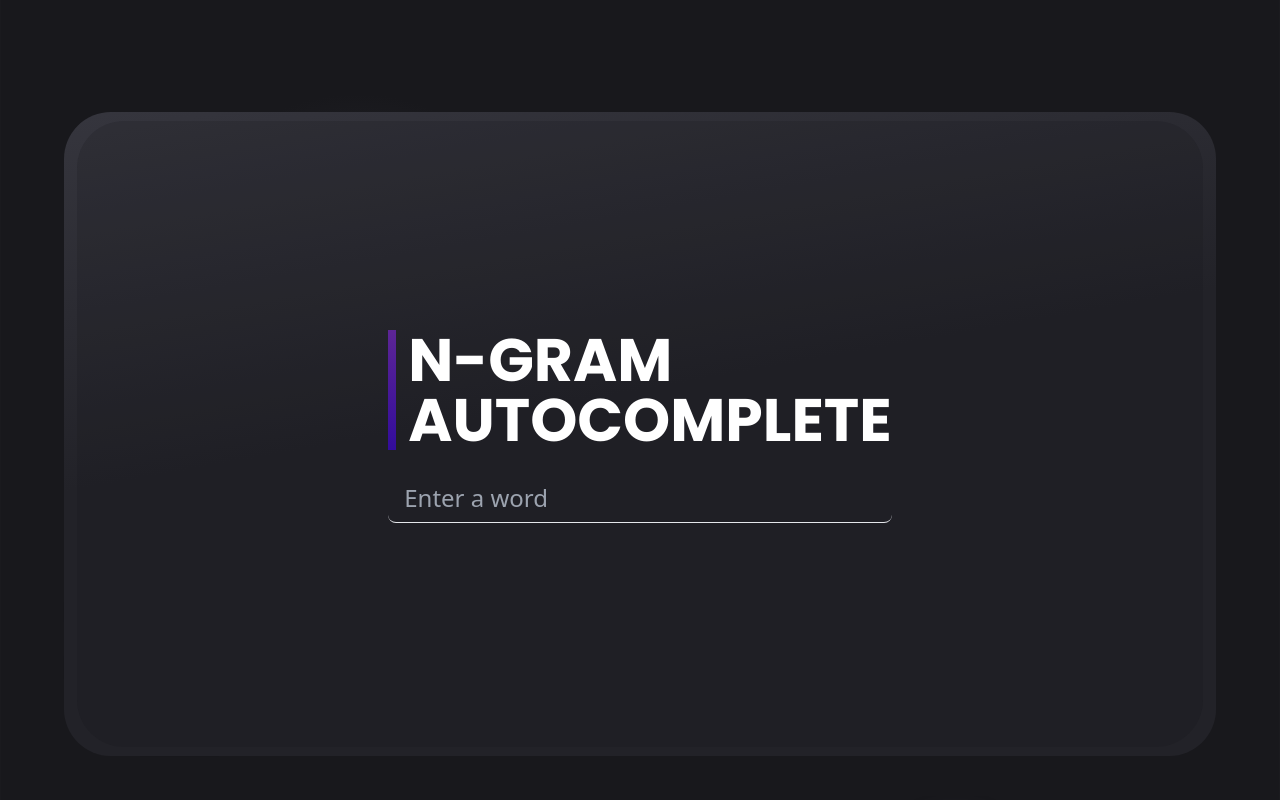
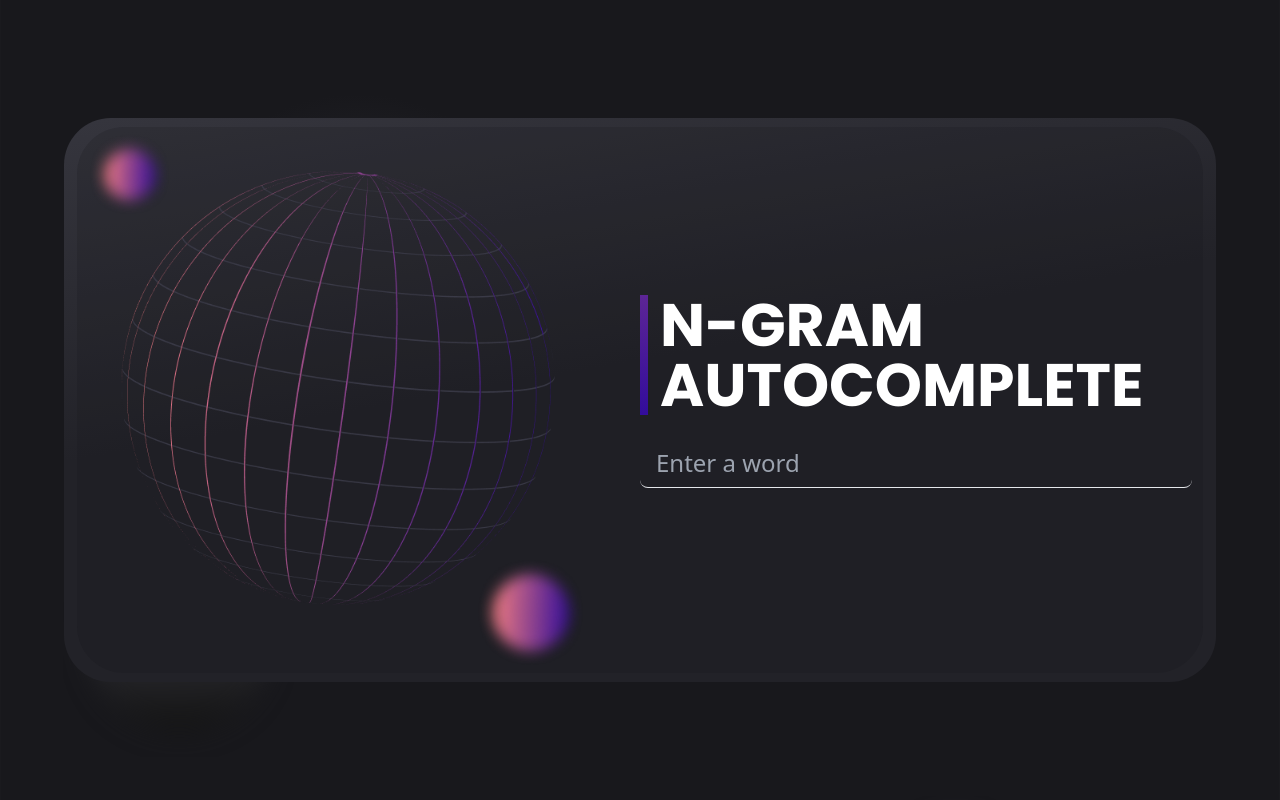
Before and after one commit to NykBswr/nlp_autocomplete_project, a Python web app: template templates/index.html in a window 1280 px wide. Run offline with Jinja, Linux system fonts and the light colour scheme; the template is opened without the code that fills it, so the values that code supplies are empty.

Commit message:
Perbaiki Tampilan

```diff
--- a/templates/index.html
+++ b/templates/index.html
@@ -26,13 +26,13 @@
     .bg-center {
         background: linear-gradient(170deg, #3D3D46 -17.62%, #222228 44.86%);
         width: 72rem;
-        height: 40.26031rem;
+        height: 35.26031rem;
         border-radius: 2.9375rem;
     }
 
     .bg-center2 {
         width: 70.38594rem;
-        height: 39.0735rem;
+        height: 34.0735rem;
         border-radius: 2.9375rem;
         background: rgba(24, 24, 28, 0.20);
     }
@@ -45,22 +45,37 @@
         border-image: linear-gradient(220deg, #F47F7F 0.48%, #320C9C 100%);
         border-image-slice: 1;
     }
+
+    .w-500 {
+        width: 49%;
+    }
+
+    .globe {
+        width: 90%;
+    }
 </style>
 
-<body class="bg-image flex justify-center mt-28 mb-auto">
-    <div class="bg-center rounded-md flex items-center justify-center">
-        <div class="bg-center2 flex items-center justify-center">
-            <div class="mx-auto">
-                <h1 class="border-l-8 pl-3 text-6xl font-bold text-white mb-6 text-start uppercase">
+<body class="bg-image w-full flex items-center justify-center h-screen">
+    <div class="flex items-center justify-center">
+        <div class="scale-50 lg:scale-100 bg-center rounded-md flex items-center justify-center">
+            <div class="scale-50 lg:scale-100 bg-center2 flex items-center justify-center">
+                <div class="mx-auto flex w-full items-center justify-center">
+                    <div class="w-500 flex items-center justify-center lg:block hidden">
+                        <img class="globe h-auto flex items-center justify-center" src="/static/img/globe.png">
+                    </div>
+                    <div class="scale-50 w-500 flex flex-col justify-center items-center lg:items-start">
+                        <h1 class="border-l-8 pl-3 text-3xl lg:text-6xl font-bold text-white mb-6 text-start uppercase">
                             N-gram<br>Autocomplete
                         </h1>
-                <div class="w-full flex items-center text-white text-2xl">
+                        <div class="w-full flex items-center justify-center text-white text-2xl">
                             <input type="text" id="prefix" class="bg-box border-b-2 font-sans w-full px-4 py-2 mb-4 rounded-lg focus:outline-none
                             border-b" placeholder="Enter a word">
                         </div>
-                <div class="w-full flex items-center text-black text-2xl">
+                        <div class="w-full flex items-center justify-center text-black text-2xl">
                             <div id="suggestions" class="hidden font-sans bg-gray-100 w-full max-h-96 overflow-y-auto rounded-lg
                             focus:outline-none">
+                            </div>
+                        </div>
                     </div>
                 </div>
             </div>
```
Also changed, not shown: static/img/globe.png. Lines whose indentation alone changed are shown as unchanged.
